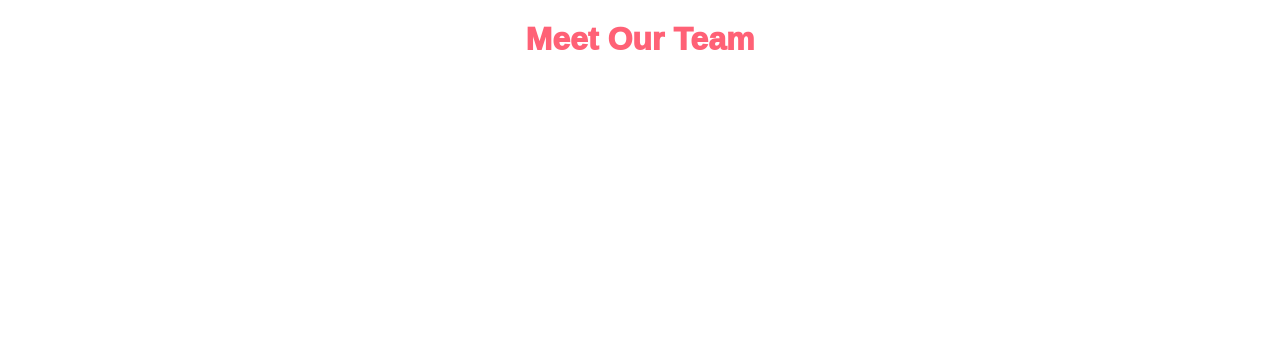
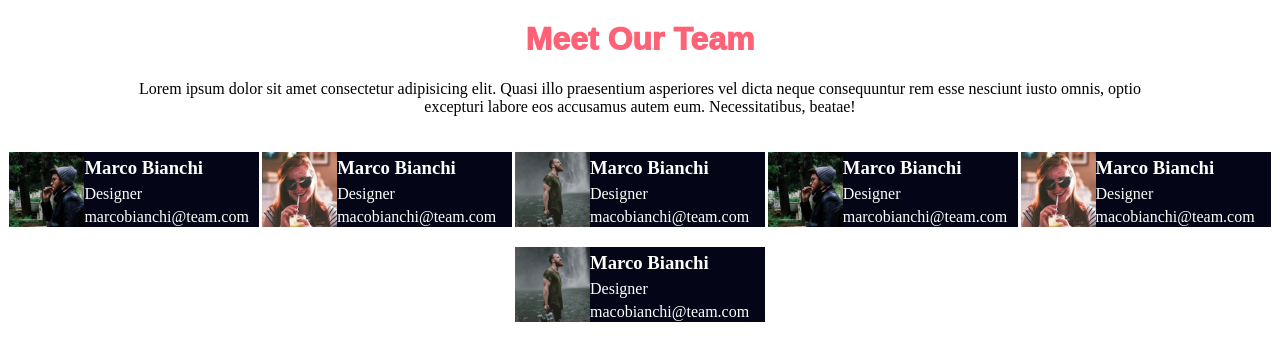
Before and after one commit to Redux234/Eserc, a plain HTML site: page index.html in a window 1280 px wide. Drawn offline with Linux system fonts and the light colour scheme.

Commit message:
finito esercizio

```diff
--- a/index.html
+++ b/index.html
@@ -1,5 +1,6 @@
 <!DOCTYPE html>
 <html lang="en">
+
 <head>
     <meta charset="UTF-8">
     <meta http-equiv="X-UA-Compatible" content="IE=edge">
@@ -7,10 +8,67 @@
     <title>FLEX CARDS</title>
     <link rel="stylesheet" href="style.css">
 </head>
+
 <body>
-    <div>
+    <div class="contenitore-1">
         <h1 class="titolo">Meet Our Team</h1>
+        <p>Lorem ipsum dolor sit amet consectetur adipisicing elit. Quasi illo praesentium asperiores vel dicta neque
+            consequuntur rem esse nesciunt iusto omnis, optio excepturi labore eos accusamus autem eum. Necessitatibus,
+            beatae!</p>
+    </div>
+    <div class="padre">
+        <div class="contenitore-flex">
+            <img src="assets/img/male1.png" alt="">
+            <div class="contenitore-flex-2">
+                <h3 class="testo">Marco Bianchi</h3>
+                <p class="testo">Designer</p>
+                <p class="testo">marcobianchi@team.com</p>
+            </div>
+        </div>
+        <div class="contenitore-flex">
+            <img src="assets/img/female1.png" alt="">
+            <div class="contenitore-flex-2">
+                <h3 class="testo">Marco Bianchi</h3>
+                <p class="testo">Designer</p>
+                <p class="testo">macobianchi@team.com</p>
+            </div>
+        </div>
+        <div class="contenitore-flex">
+            <img src="assets/img/male2.png" alt="">
+            <div class="contenitore-flex-2">
+                <h3 class="testo">Marco Bianchi</h3>
+                <p class="testo">Designer</p>
+                <p class="testo">macobianchi@team.com</p>
+            </div>
+            </div>
+                <div class="contenitore-flex">
+                    <img src="assets/img/male1.png" alt="">
+                    <div class="contenitore-flex-2">
+                        <h3 class="testo">Marco Bianchi</h3>
+                        <p class="testo">Designer</p>
+                        <p class="testo">marcobianchi@team.com</p>
+                    </div>
+                </div>
+                <div class="contenitore-flex">
+                    <img src="assets/img/female1.png" alt="">
+                    <div class="contenitore-flex-2">
+                        <h3 class="testo">Marco Bianchi</h3>
+                        <p class="testo">Designer</p>
+                        <p class="testo">macobianchi@team.com</p>
+                    </div>
+                </div>
+                <div class="contenitore-flex">
+                    <img src="assets/img/male2.png" alt="">
+                    <div class="contenitore-flex-2">
+                        <h3 class="testo">Marco Bianchi</h3>
+                        <p class="testo">Designer</p>
+                        <p class="testo">macobianchi@team.com</p>
+                    </div>
+
+
     </div>
 
+
 </body>
+
 </html>
--- a/style.css
+++ b/style.css
@@ -1,6 +1,54 @@
+.contenitore-1 {
+    text-align: center;
+    margin-left: 10%;
+    margin-right: 10%;
+
+}
+
+
 .titolo {
     text-align: center;
     font-family: Arial, Helvetica, sans-serif;
     color: rgb(255, 97, 118);
     font-weight: 1000;
 }
+
+.contenitore-flex {
+    display: flex;
+    margin: auto;
+    width: 250px;
+    background-color: rgb(5, 5, 24);
+    box-shadow: 10px black;
+    margin-top: 20px;
+
+}
+
+img {
+    object-fit: contain;
+    justify-content: start;
+    width: 75px;
+    height: 75px;
+}
+
+.contenitore {
+    flex-direction: column;
+
+}
+
+.testo {
+    margin-top: 5px;
+    margin-bottom: 0px;
+    color: white;
+
+}
+
+.contenitore-flex-2 {
+    display: flex;
+    flex-wrap: wrap;
+}
+
+.padre {
+    display: flex;
+    justify-content: space-between;
+    flex-wrap: wrap;
+}
```
